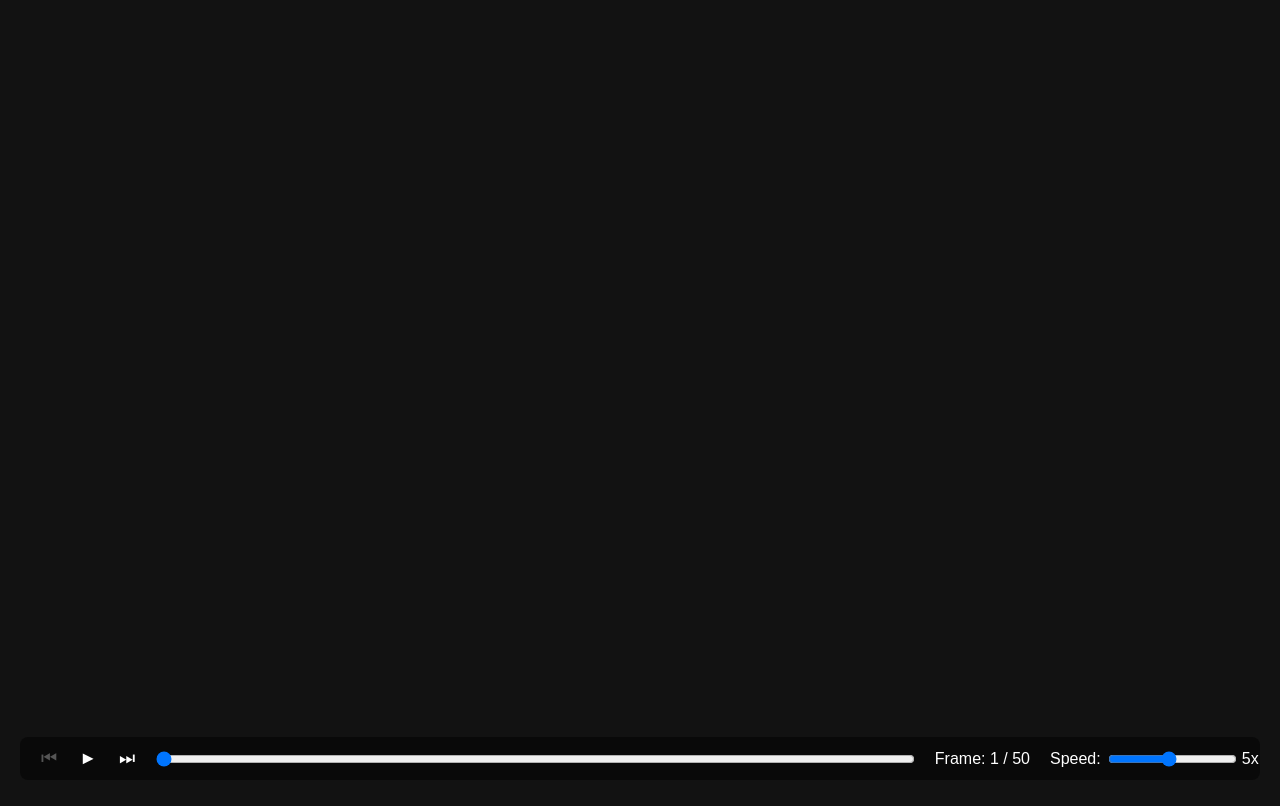
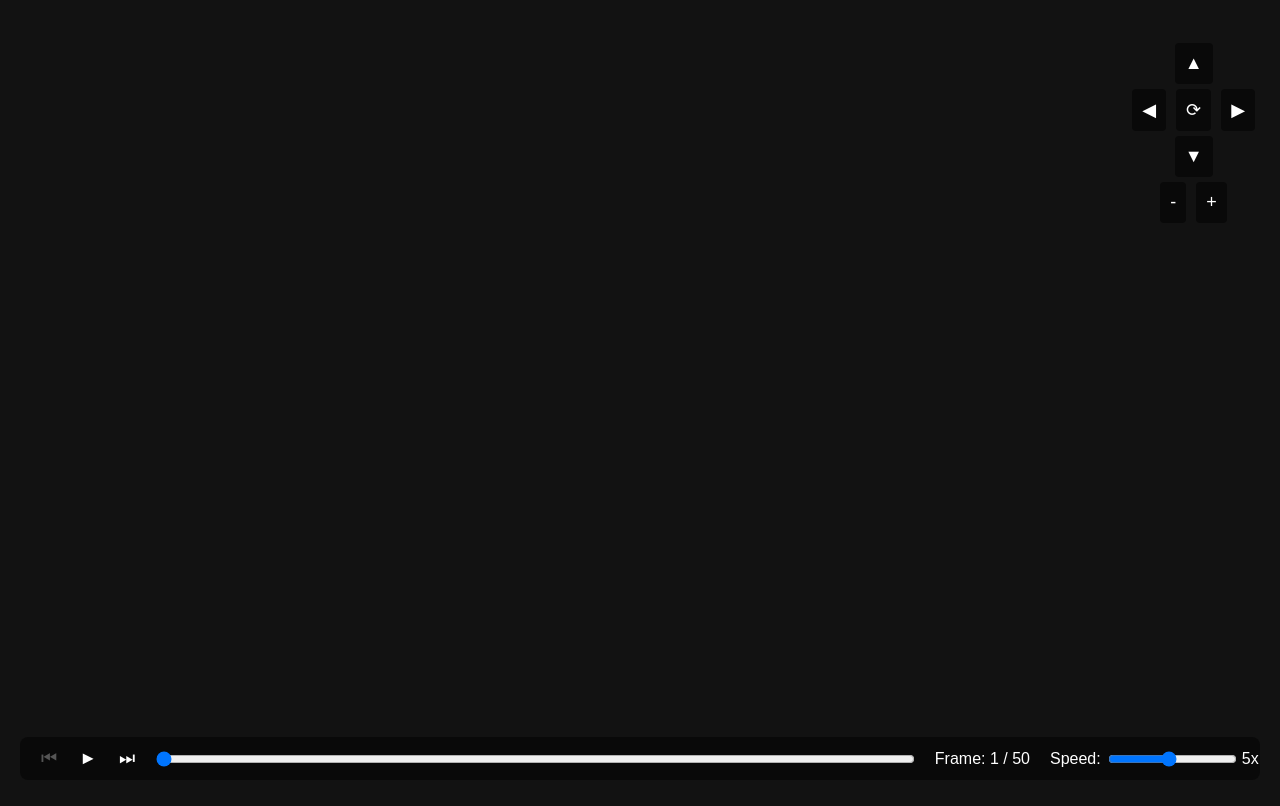
Before and after one commit to marcosantar93/ps-challenge, a React (Vite) app: page / in a window 1280 px wide. Shown: the top 806 px of the page. Built offline with nearby package versions, Linux system fonts and the light colour scheme; no server answers.

Commit message:
navigationcontrols

```diff
--- a/src/App.tsx
+++ b/src/App.tsx
@@ -1,12 +1,14 @@
-import React, { Suspense, useState } from "react";
+import React, { Suspense, useState, useRef } from "react";
 import { Canvas } from "@react-three/fiber";
 import { Scene } from "./components/Scene";
 import { Timeline } from "./components/Timeline";
+import { NavigationControls } from "./components/NavigationControls";
 
 const TOTAL_FRAMES = 50;
 
 export const App: React.FC = () => {
   const [currentFrame, setCurrentFrame] = useState(0);
+  const controlsRef = useRef<any>();
 
   return (
     <>
@@ -15,13 +17,18 @@ export const App: React.FC = () => {
         style={{ background: "#121212" }}
       >
         <Suspense fallback={null}>
-          <Scene currentFrame={currentFrame} totalFrames={TOTAL_FRAMES} />
+          <Scene
+            currentFrame={currentFrame}
+            totalFrames={TOTAL_FRAMES}
+            controlsRef={controlsRef}
+          />
+          <NavigationControls controlsRef={controlsRef} />
         </Suspense>
       </Canvas>
       <Timeline
         currentFrame={currentFrame}
         totalFrames={TOTAL_FRAMES}
-        onFrameChange={(frame: number | ((prevFrame: number) => number)) => {
+        onFrameChange={(frame) => {
           setCurrentFrame(frame);
         }}
       />
--- /dev/null
+++ b/src/components/NavigationControls.tsx
@@ -0,0 +1,82 @@
+import React from "react";
+import { useThree } from "@react-three/fiber";
+import { Html } from "@react-three/drei";
+
+interface NavigationControlsProps {
+  controlsRef: React.RefObject<any>;
+}
+
+export const NavigationControls = ({
+  controlsRef,
+}: NavigationControlsProps) => {
+  const { camera } = useThree();
+
+  const moveCamera = (direction: string) => {
+    const moveDistance = 10;
+
+    switch (direction) {
+      case "up":
+        camera.position.y += moveDistance;
+        break;
+      case "down":
+        camera.position.y -= moveDistance;
+        break;
+      case "left":
+        camera.position.x -= moveDistance;
+        break;
+      case "right":
+        camera.position.x += moveDistance;
+        break;
+      case "forward":
+        camera.position.z -= moveDistance;
+        break;
+      case "backward":
+        camera.position.z += moveDistance;
+        break;
+      case "reset":
+        camera.position.set(0, -100, -100);
+        camera.lookAt(0, 0, 0);
+        break;
+      default:
+        break;
+    }
+
+    camera.updateProjectionMatrix();
+
+    if (controlsRef.current) {
+      controlsRef.current.update();
+    }
+  };
+
+  return (
+    <Html fullscreen>
+      <div className="navigation-controls">
+        <button onClick={() => moveCamera("up")} aria-label="Move Up">
+          ▲
+        </button>
+        <div className="horizontal-buttons">
+          <button onClick={() => moveCamera("left")} aria-label="Move Left">
+            ◀
+          </button>
+          <button onClick={() => moveCamera("reset")} aria-label="Reset View">
+            ⟳
+          </button>
+          <button onClick={() => moveCamera("right")} aria-label="Move Right">
+            ▶
+          </button>
+        </div>
+        <button onClick={() => moveCamera("down")} aria-label="Move Down">
+          ▼
+        </button>
+        <div className="depth-buttons">
+          <button onClick={() => moveCamera("forward")} aria-label="Zoom In">
+            -
+          </button>
+          <button onClick={() => moveCamera("backward")} aria-label="Zoom Out">
+            +
+          </button>
+        </div>
+      </div>
+    </Html>
+  );
+};
--- a/src/components/Scene.tsx
+++ b/src/components/Scene.tsx
@@ -13,7 +13,7 @@ interface SceneProps {
 }
 
 export const Scene = ({ currentFrame, totalFrames }: SceneProps) => {
-  const tooltipRef = useRef(null);
+  const tooltipRef = useRef<HTMLDivElement | null>(null);
   const [pointsPositions, setPointsPositions] = useState<Float32Array | null>(
     null
   );
--- a/src/styles.css
+++ b/src/styles.css
@@ -126,3 +126,39 @@ body {
   background-color: var(--background-color);
   color: var(--text-color);
 }
+
+.navigation-controls {
+  position: absolute;
+  top: 20px;
+  right: 20px;
+  display: flex;
+  flex-direction: column;
+  align-items: center;
+  pointer-events: auto;
+}
+
+.navigation-controls button {
+  background-color: rgba(0, 0, 0, 0.5);
+  color: #ffffff;
+  border: none;
+  padding: 10px;
+  margin: 5px;
+  font-size: 18px;
+  cursor: pointer;
+  border-radius: 4px;
+}
+
+.navigation-controls button:hover {
+  background-color: rgba(255, 255, 255, 0.2);
+}
+
+.navigation-controls .horizontal-buttons,
+.navigation-controls .depth-buttons {
+  display: flex;
+  justify-content: center;
+}
+
+.navigation-controls .horizontal-buttons button,
+.navigation-controls .depth-buttons button {
+  margin: 0 5px;
+}
```
